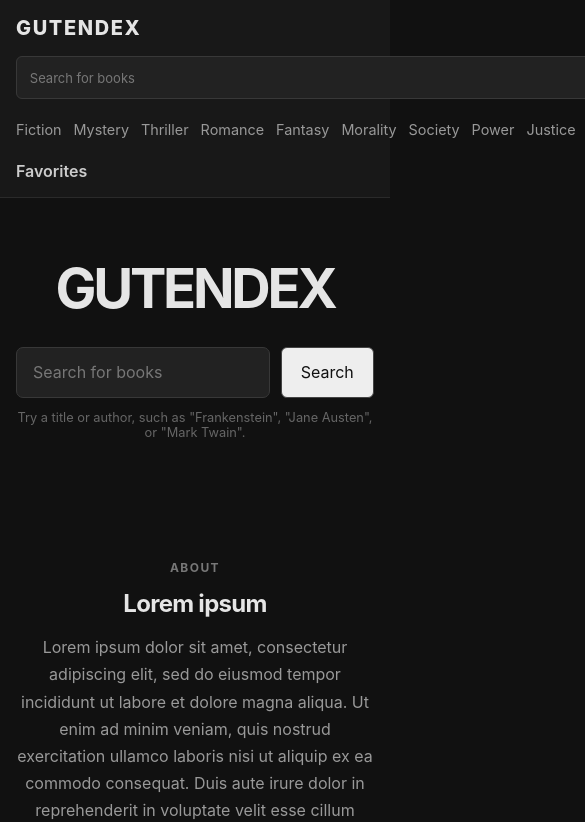
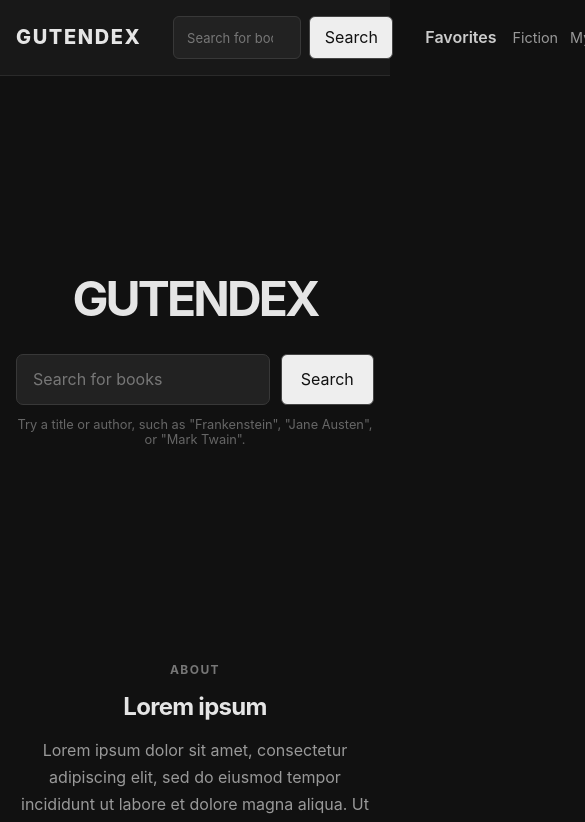
Before and after one commit to mathiaskodehode/Gutendex, a React (Vite) app: page / in a window 390 px wide. Shown: the top 822 px of the page, 585 px wide, since content can reach past the window. Built offline with nearby package versions, Linux system fonts and the light colour scheme.

Commit message:
remove responsive styling

```diff
--- a/src/index.css
+++ b/src/index.css
@@ -617,123 +617,3 @@ a:hover {
         transform: rotate(360deg);
     }
 }
-
-/* TABLET */
-
-@media (max-width: 900px) {
-    .header-container {
-        grid-template-columns: 1fr;
-        gap: 1rem;
-    }
-
-    .main-navigation {
-        flex-direction: column;
-        align-items: stretch;
-    }
-
-    .category-menu {
-        order: 1;
-    }
-
-    .favorites-link {
-        order: 2;
-    }
-
-    .book-list {
-        grid-template-columns: repeat(4, minmax(0, 1fr));
-        gap: 1rem;
-    }
-
-    .favorites-list {
-        grid-template-columns: repeat(4, minmax(0, 1fr));
-        gap: 1rem;
-    }
-
-    .book-details {
-        grid-template-columns: 220px 1fr;
-        gap: 2rem;
-    }
-}
-
-/* MOBILE */
-
-@media (max-width: 700px) {
-    .home-page {
-        gap: 3.5rem;
-    }
-
-    .home-hero {
-        min-height: auto;
-        padding: 2.5rem 0 1rem;
-    }
-
-    .home-hero-title {
-        font-size: clamp(2.7rem, 14vw, 4.5rem);
-    }
-
-    .main-content {
-        padding-top: 1.5rem;
-    }
-
-    .book-list {
-        grid-template-columns: repeat(2, minmax(0, 1fr));
-        gap: 0.75rem;
-    }
-
-    .favorites-list {
-        grid-template-columns: repeat(2, minmax(0, 1fr));
-        gap: 0.75rem;
-    }
-
-    .book-card-content {
-        padding: 0.75rem;
-    }
-
-    .book-title {
-        font-size: 0.9rem;
-    }
-
-    .book-author {
-        font-size: 0.8rem;
-    }
-
-    .book-details {
-        grid-template-columns: 1fr;
-    }
-
-    .book-details-cover {
-        width: min(240px, 70%);
-        margin: 0 auto;
-    }
-
-    .book-details-header {
-        flex-direction: column;
-    }
-
-    .book-meta {
-        grid-template-columns: 1fr;
-    }
-
-    .footer-container {
-        flex-direction: column;
-        gap: 0.5rem;
-    }
-}
-
-/* SMALL MOBILE */
-
-@media (max-width: 400px) {
-    .book-list {
-        grid-template-columns: repeat(2, minmax(0, 1fr));
-        gap: 0.6rem;
-    }
-
-    .favorites-list {
-        grid-template-columns: repeat(2, minmax(0, 1fr));
-        gap: 0.6rem;
-    }
-
-    .search-form button {
-        padding-inline: 0.7rem;
-    }
-}
```
